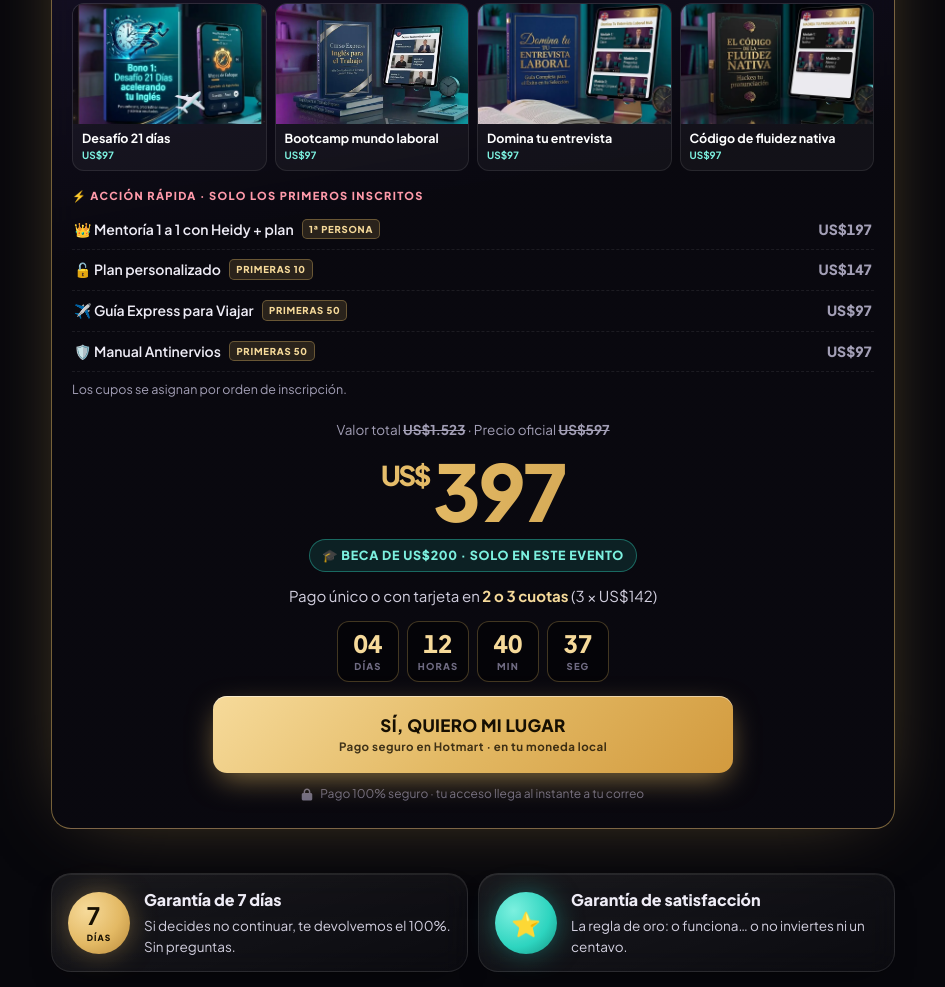
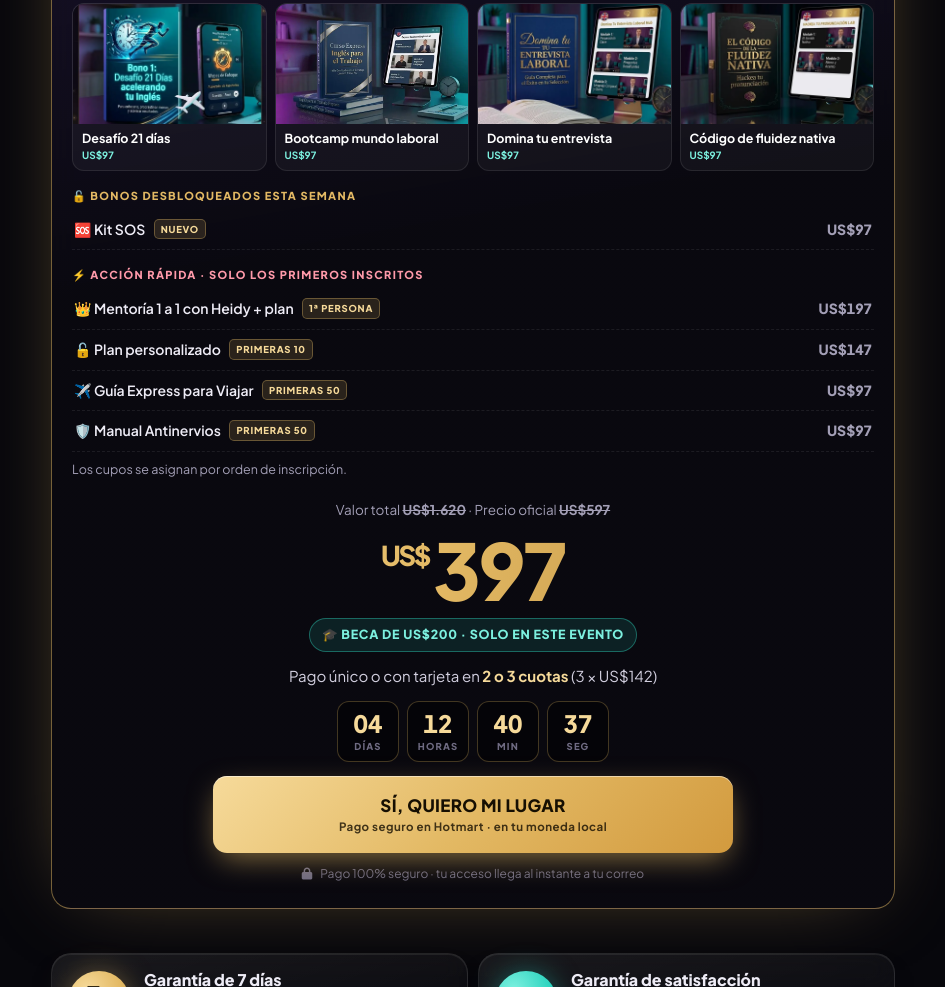
Before and after one commit to Heidyandrea/Web-Captura-Desafio-, a plain HTML site: page inscripcion/index.html in a window 1280 px wide. Shown: the part 3092-4079 px from the top of the page, without its empty margins (167-1112 px from the left). Drawn offline with Linux system fonts and the light colour scheme.

Commit message:
Inscripción: suma el bono Kit SOS (desbloqueado esta semana) y valor total US$1.620
Co-Authored-By: Claude Opus 5.5 <noreply@anthropic.com>
Claude-Session: https://claude.ai/code/session_01RBzY2jCqc24u3ujayLrYWa

```diff
--- a/inscripcion/index.html
+++ b/inscripcion/index.html
@@ -619,6 +619,11 @@ footer{margin-top:40px}
         <div><img src="/inscripcion/img/bono-fluidez.webp" alt="" loading="lazy"><p><b>Código de fluidez nativa</b><small>US$97</small></p></div>
       </div>
 
+      <p class="stack-h" id="desbloqueados">🔓 Bonos desbloqueados esta semana</p>
+      <ul class="stack">
+        <li><span>🆘 Kit SOS <span class="tag">NUEVO</span></span> <span class="v">US$97</span></li>
+      </ul>
+
       <p class="stack-h fast-h">⚡ Acción rápida · solo los primeros inscritos</p>
       <ul class="stack">
         <li><span>👑 Mentoría 1 a 1 con Heidy + plan <span class="tag">1ª PERSONA</span></span> <span class="v">US$197</span></li>
@@ -629,7 +634,7 @@ footer{margin-top:40px}
       <p class="fast-note" id="fastTxt">Los cupos se asignan por orden de inscripción.</p>
 
       <div class="price">
-        <p class="total">Valor total <s>US$1.523</s> · Precio oficial <s>US$597</s></p>
+        <p class="total">Valor total <s>US$1.620</s> · Precio oficial <s>US$597</s></p>
         <p class="now gold-text"><sup>US$</sup>397</p>
         <span class="beca">🎓 Beca de US$200 · solo en este evento</span>
         <p class="cuotas">Pago único o con tarjeta en <b>2 o 3 cuotas</b> (3 × US$142)</p>
```
